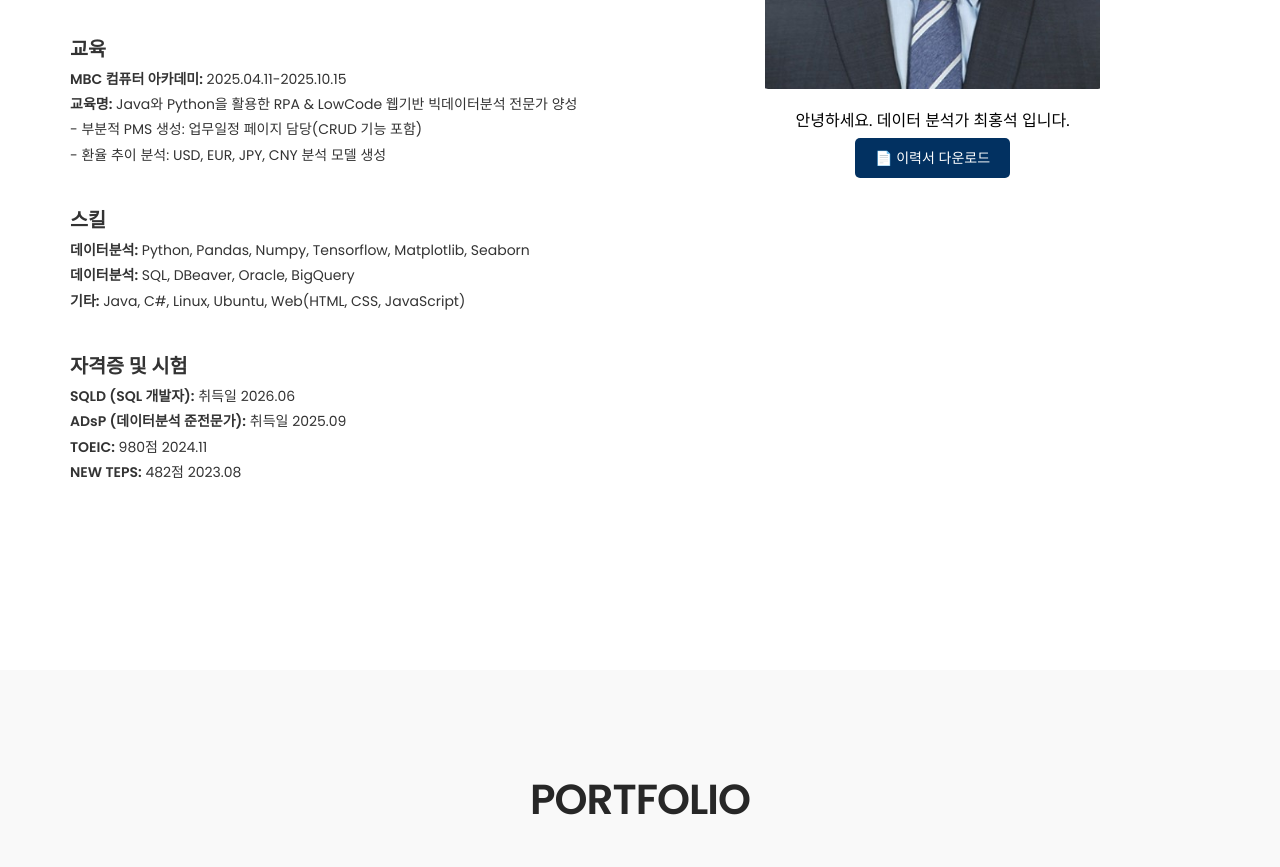
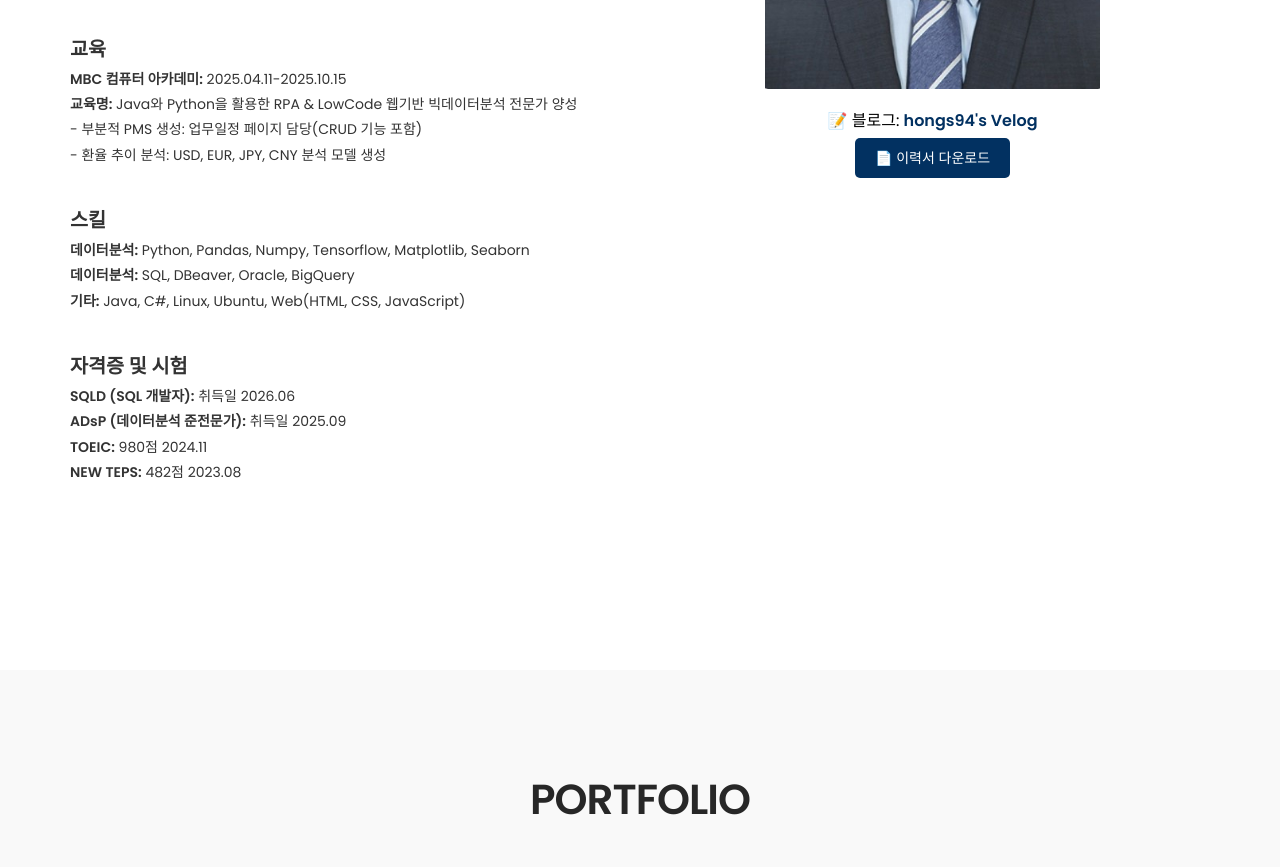
Before and after one commit to hongs94/hongs94.github.io, a plain HTML site: page index.html in a window 1280 px wide. Shown: the part 1526-2393 px from the top of the page. Drawn offline with Linux system fonts and the light colour scheme.

Commit message:
add: velog 주소 추가

```diff
--- a/index.html
+++ b/index.html
@@ -122,7 +122,12 @@
                <img src="images/profile.jpg" alt="내 사진"
                     style="display: block; width: 100%; height: 450px; object-fit: contain; margin-bottom: 20px; border-radius: 10px;">
                <p style="font-size: 16px; color: #000000; text-align: center;">
-               안녕하세요. 데이터 분석가 최홍석 입니다.
+                    📝 블로그:
+                    <a href="https://velog.io/@hongs94/posts"
+                       target="_blank"
+                       style="color:#023161; text-decoration: none; font-weight: bold;">
+                       hongs94's Velog
+                    </a>
                </p>
 
           <div style="text-align: center; margin-top: 15px;">
```
